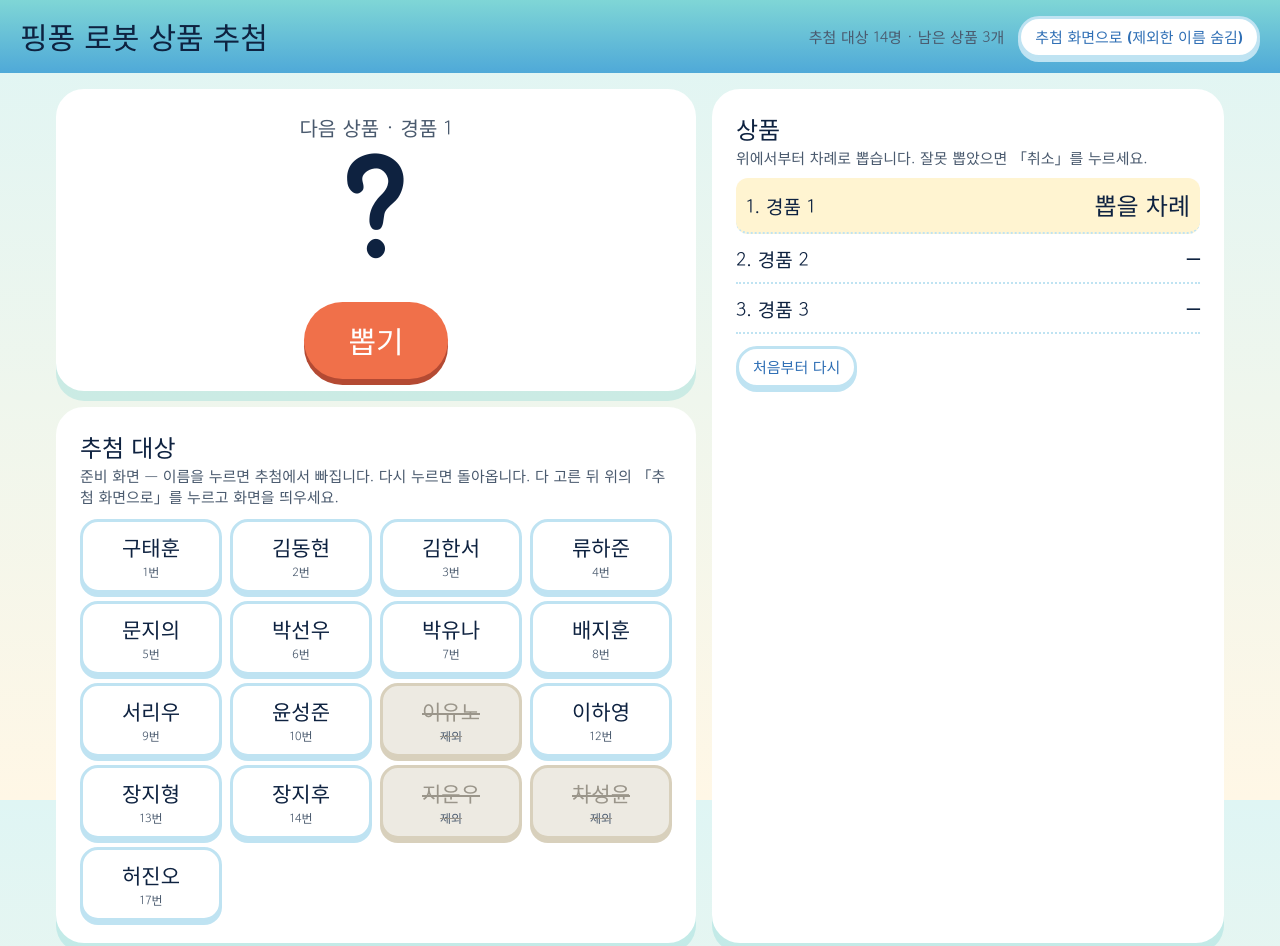
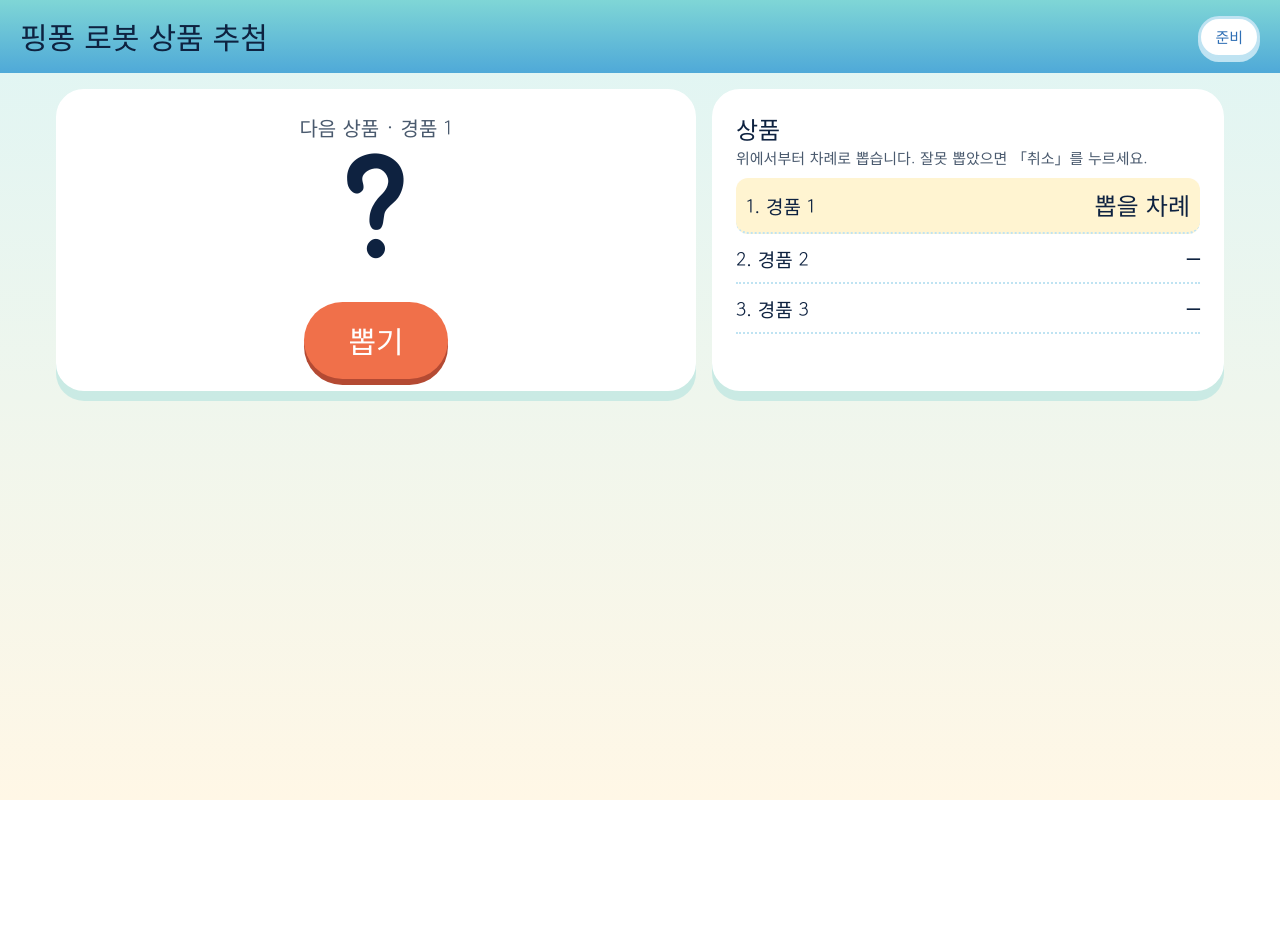
Before and after one commit to i20091119-ai/2026cueaicamp, a plain HTML site: page ping/draw/index.html in a window 1280 px wide. Shown: the top 946 px of the page. After the commit the page ends 800 px from the top, so only its background shows below. Drawn offline with Linux system fonts and the light colour scheme.

Commit message:
추첨: 추첨 화면에서 이름 목록 숨김
Co-Authored-By: Claude Fable 5.2 <noreply@anthropic.com>
Claude-Session: https://claude.ai/code/session_012DpUhAnjgDW9k2cnWnuGT6

```diff
--- a/ping/draw/index.html
+++ b/ping/draw/index.html
@@ -50,7 +50,7 @@
       <div class="name" id="big">?</div>
       <button class="go" id="go">뽑기</button>
     </div>
-    <div class="card" style="margin-top:16px">
+    <div class="card" id="ncard" style="margin-top:16px">
       <h2 style="font-size:24px">추첨 대상</h2>
       <div class="hint" id="nhint"></div>
       <div class="names" id="names"></div>
@@ -66,9 +66,9 @@
 <script>
 const NAMES = ['구태훈','김동현','김한서','류하준','문지의','박선우','박유나','배지훈','서리우','윤성준','이유노','이하영','장지형','장지후','지운우','차성윤','허진오'];
 const PRIZES = ['경품 1','경품 2','경품 3'];
-const KEY = 'ping_draw_v5';
+const KEY = 'ping_draw_v6';
 const PRE_OUT = ['지운우','차성윤','이유노'];   // 노력상 3명 — 처음부터 추첨에서 빠짐
-let st = { out: PRE_OUT.slice(), win: Array(PRIZES.length).fill(null), show: false }, spinning = false, hot = null, arm = false;
+let st = { out: PRE_OUT.slice(), win: Array(PRIZES.length).fill(null), show: true }, spinning = false, hot = null, arm = false;
 try { const s = JSON.parse(localStorage.getItem(KEY)); if (s && Array.isArray(s.out) && Array.isArray(s.win) && s.win.length === PRIZES.length) st = s; } catch (e) {}
 const save = () => { try { localStorage.setItem(KEY, JSON.stringify(st)); } catch (e) {} };
 const $ = id => document.getElementById(id);
@@ -76,7 +76,8 @@ const pool = () => NAMES.filter(n => !st.out.includes(n) && !st.win.includes(n))
 const nextIdx = () => st.win.indexOf(null);
 function render() {
   const box = $('names'); box.textContent = '';
-  $('mode').textContent = st.show ? '준비 화면으로' : '추첨 화면으로 (제외한 이름 숨김)';
+  $('mode').textContent = st.show ? '준비' : '추첨 화면으로 (이름 목록 숨김)';
+  $('ncard').style.display = st.show ? 'none' : '';
   $('nhint').textContent = st.show ? '뽑힌 사람은 다음 추첨에서 빠집니다.' : '준비 화면 — 이름을 누르면 추첨에서 빠집니다. 다시 누르면 돌아옵니다. 다 고른 뒤 위의 「추첨 화면으로」를 누르고 화면을 띄우세요.';
   $('reset').style.display = st.show ? 'none' : '';
   NAMES.forEach((n, i) => {
@@ -97,7 +98,7 @@ function render() {
     ol.appendChild(li);
   });
   $('pl').textContent = ni < 0 ? '추첨 끝' : '다음 상품 · ' + PRIZES[ni];
-  $('count').textContent = st.show ? '남은 상품 ' + st.win.filter(x => !x).length + '개' : '추첨 대상 ' + pool().length + '명 · 남은 상품 ' + st.win.filter(x => !x).length + '개';
+  $('count').textContent = st.show ? '' : '추첨 대상 ' + pool().length + '명 · 남은 상품 ' + st.win.filter(x => !x).length + '개';
   $('go').disabled = spinning || ni < 0 || pool().length === 0;
   $('reset').textContent = arm ? '정말 지우기 — 한 번 더' : '처음부터 다시';
 }
@@ -115,7 +116,7 @@ $('go').onclick = () => {
   tick();
 };
 $('mode').onclick = () => { if (spinning) return; st.show = !st.show; arm = false; save(); render(); };
-$('reset').onclick = () => { if (!arm) { arm = true; render(); return; } arm = false; st = { out: PRE_OUT.slice(), win: Array(PRIZES.length).fill(null), show: false }; save(); $('big').textContent = '?'; $('big').className = 'name'; render(); };
+$('reset').onclick = () => { if (!arm) { arm = true; render(); return; } arm = false; st = { out: PRE_OUT.slice(), win: Array(PRIZES.length).fill(null), show: true }; save(); $('big').textContent = '?'; $('big').className = 'name'; render(); };
 render();
 </script>
 </body>
```
